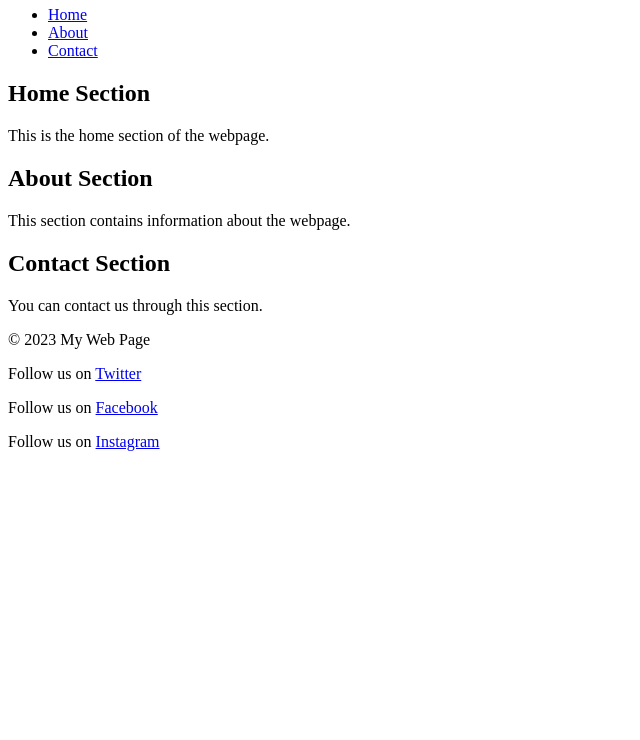
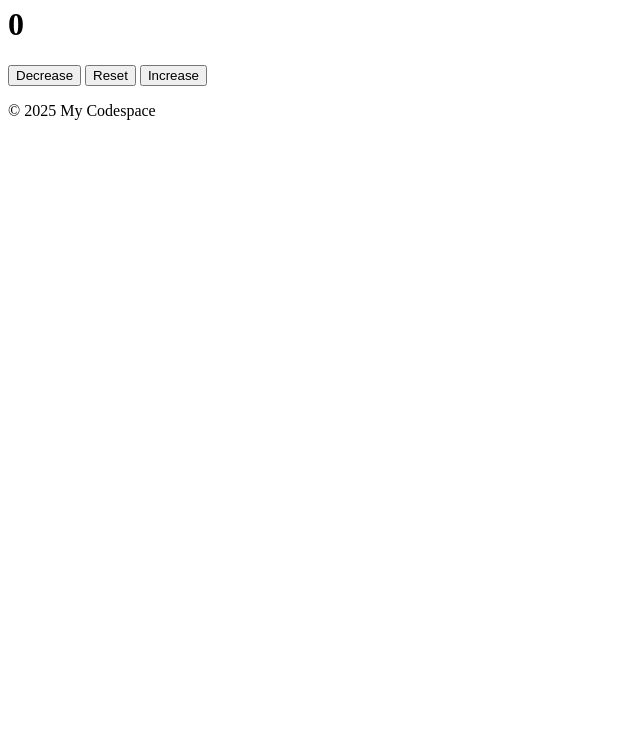
Before and after one commit to matrix505/mycodespace-creation, a plain HTML site: page index.html in a window 1280 px wide. Shown: the part 60-800 px from the top of the page, without its empty margins (0-640 px from the left). Drawn offline with nearby package versions, Linux system fonts and the light colour scheme.

Commit message:
basic program dom

```diff
--- a/index.html
+++ b/index.html
@@ -7,37 +7,26 @@
 </head>
 <body>
     <header>
-        <h1>Welcome to My Web Page</h1>
-        <nav>
-            <ul>
-                <li><a href="#home">Home</a></li>
-                <li><a href="#about">About</a></li>
-                <li><a href="#contact">Contact</a></li>
-            </ul>
-        </nav>
+        <h1>My codespace</h1>
     </header>
     <main>
-        <section id="home">
-            <h2>Home Section</h2>
-            <p>This is the home section of the webpage.</p>
-        </section>
-        <section id="about">
-            <h2>About Section</h2>
-            <p>This section contains information about the webpage.</p>
-        </section>
-        <section id="contact">
-            <h2>Contact Section</h2>
-            <p>You can contact us through this section.</p>
-        </section>
+        <div class="wrapper">
+            <div class="container">
+                <div class="main-counter">
+                    <h1 id="counter"></h1>
+                </div>
+                <div class="main-buttons">
+                    <button class="btn btn-decrease" type="button">Decrease</button>
+                    <button class="btn btn-reset" type="button">Reset</button>
+                    <button class="btn btn-increase" type="button">Increase</button>
+                </div>
+            </div>
+        </div>
     </main>
     <footer>
-        <p>&copy; 2023 My Web Page</p>
-        <p>Follow us on <a href="https://twitter.com" target="_blank">Twitter</a></p>
-        <p>Follow us on <a href="https://facebook.com" target="_blank">Facebook</a></p>
-        <p>Follow us on <a href="https://instagram.com" target="_blank">Instagram</a></p>
+        <p>&copy; 2025 My Codespace</p>
     </footer>
-    <script src="https://code.jquery.com/jquery-3.6.0.min.js"></script>
-    <script src="https://cdn.jsdelivr.net/npm/bootstrap@5.1.3/dist/js/bootstrap.bundle.min.js"></script>
+
     <script src="script.js"></script>
 </body>
 </html>
--- a/script.js
+++ b/script.js
@@ -0,0 +1,24 @@
+increaseBtn = document.getElementsByClassName("btn-increase")[0];
+decreaseBtn = document.getElementsByClassName("btn-decrease")[0];
+resetBtn = document.getElementsByClassName("btn-reset")[0];
+
+counter = document.getElementById("counter");
+counterValue = 0;
+counter.innerHTML = counterValue;
+
+increaseBtn.addEventListener("click", function() {
+    counterValue++;
+    counter.innerHTML = counterValue;
+    });
+
+decreaseBtn.addEventListener("click", function() {
+    if (counterValue > 0) {
+        counterValue--;
+        counter.innerHTML = counterValue;
+    }}
+);
+resetBtn.addEventListener("click", function() {
+    counterValue = 0;
+    counter.innerHTML = counterValue;
+    }
+);
```
